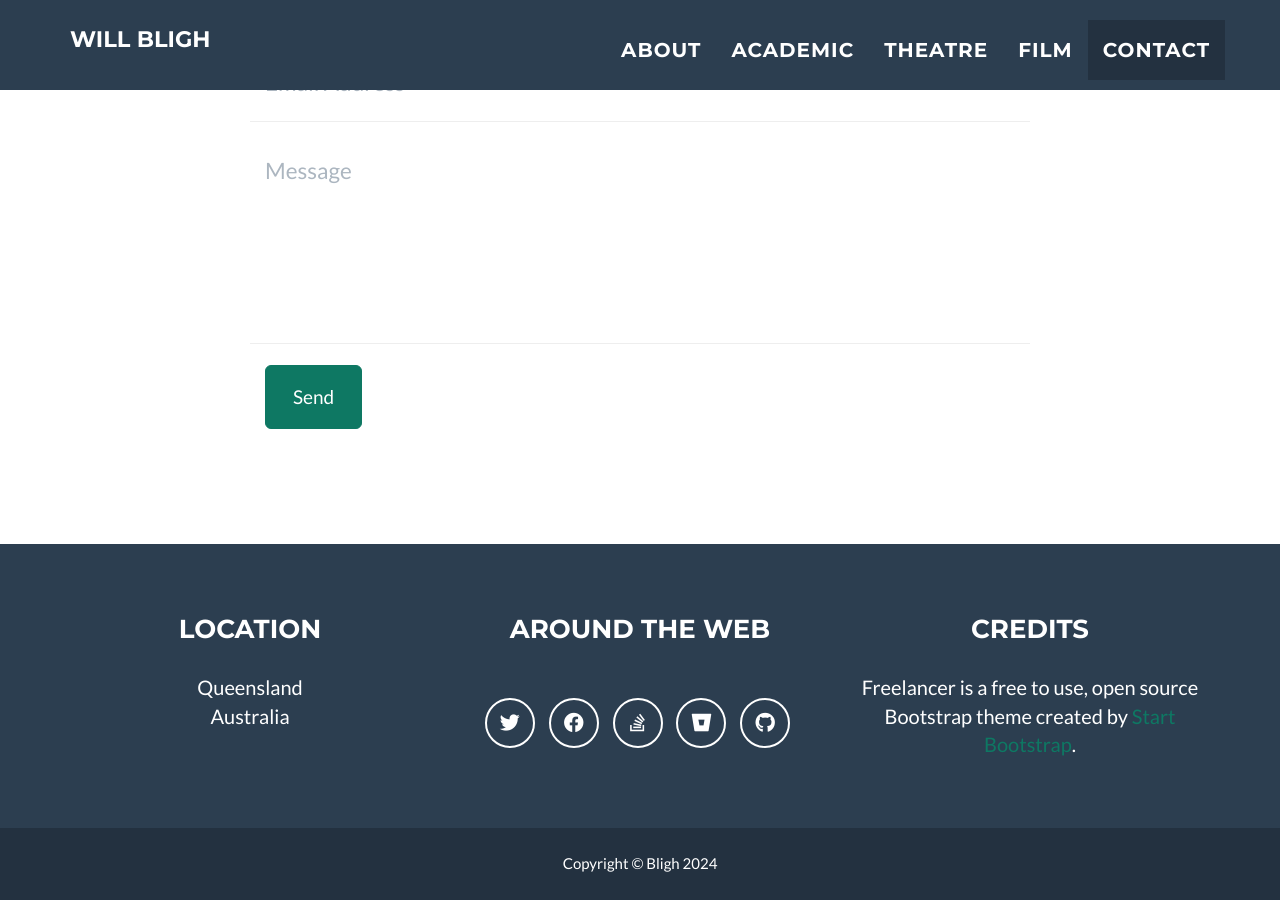
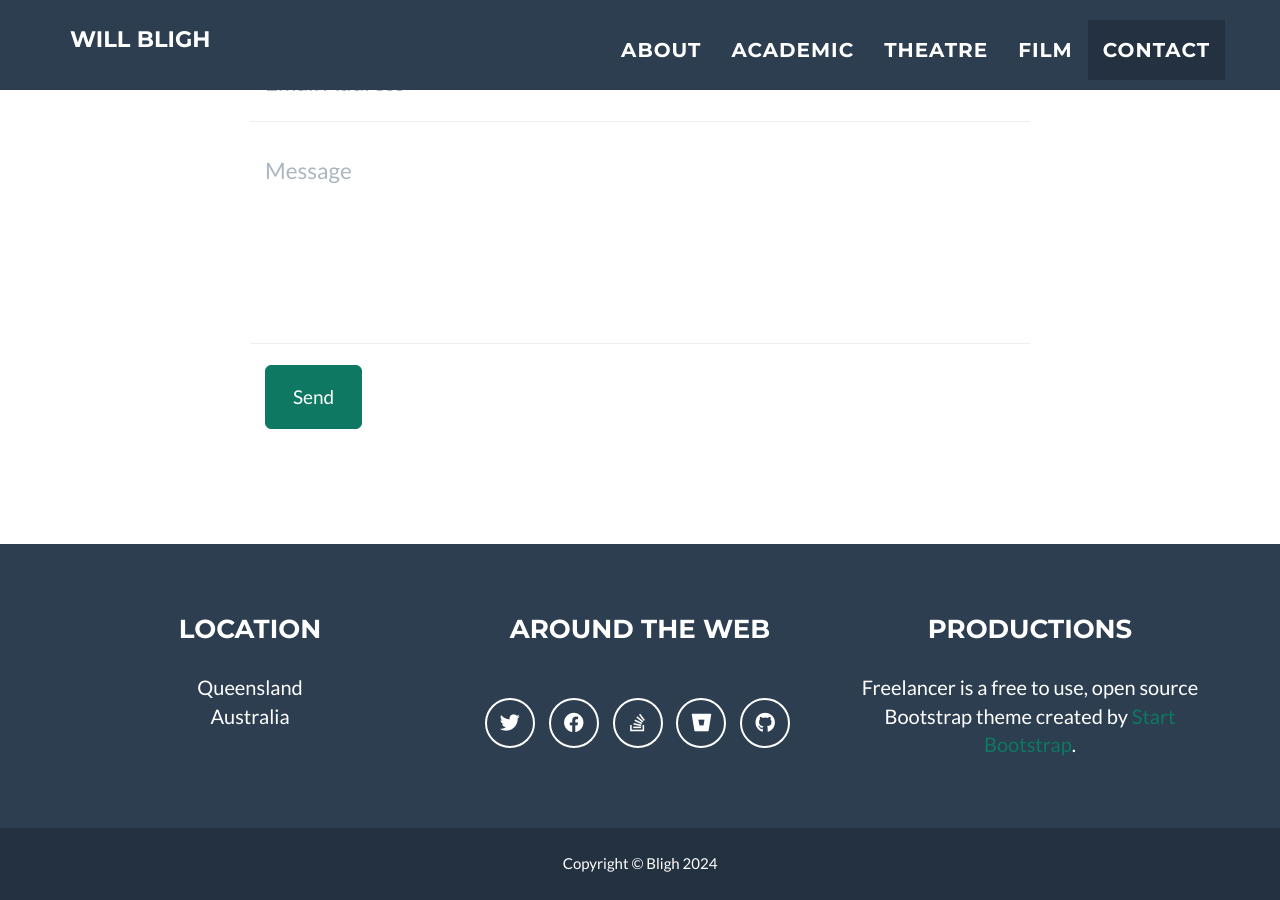
Before and after one commit to willbligh/willbligh.github.io, a Jekyll site: the page built from _posts/2014-07-18-project-1.markdown, in a window 1280 px wide and 900 px high, scrolled down 9422 px. Built offline with Jekyll 4.4.1, drawn with Linux system fonts in a browser that asks for light colours.

Commit message:
Update _config.yml

```diff
--- a/_config.yml
+++ b/_config.yml
@@ -35,7 +35,7 @@ footer:
   copyright: Bligh
   location: Location
   social: Around the Web
-  credits: Credits
+  credits: Productions
 
 # Social networks usernames (many more available: google-plus, flickr, dribbble, pinterest, instagram, tumblr, linkedin, etc.)
 social:
```
